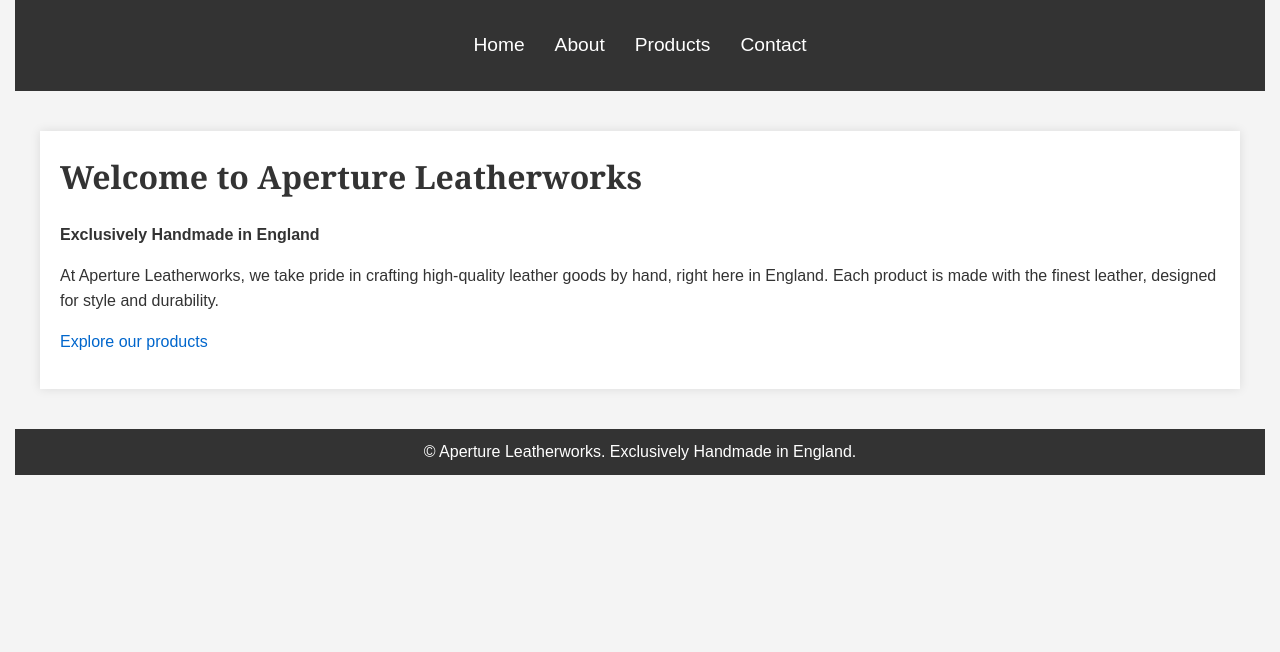
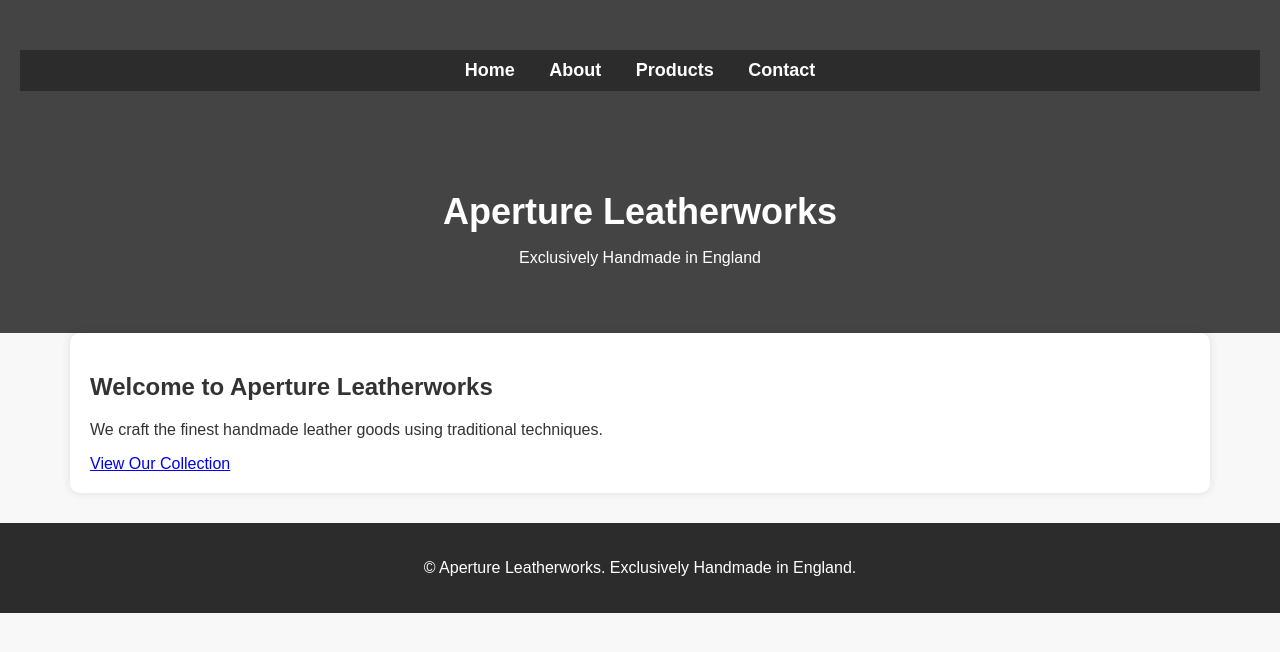
Before and after one commit to ApertureLeatherworks/aperture-leatherworks, a Jekyll site: the page built from index.markdown, in a window 1280 px wide. Shown: the top 652 px of the page. Built offline with Jekyll 4.4.1, drawn with Linux system fonts in a browser that asks for light colours.

Commit message:
new layout

```diff
--- a/_layouts/default.html
+++ b/_layouts/default.html
@@ -11,10 +11,10 @@
   <header>
     <nav>
       <ul>
-        <li><a href="{{ site.baseurl }}/">Home</a></li>
-        <li><a href="{{ site.baseurl }}/about">About</a></li>
-        <li><a href="{{ site.baseurl }}/products">Products</a></li>
-        <li><a href="{{ site.baseurl }}/contact">Contact</a></li>
+          <li><a href="/">Home</a></li>
+          <li><a href="/about">About</a></li>
+          <li><a href="/products">Products</a></li>
+          <li><a href="/contact">Contact</a></li>
       </ul>
     </nav>
   </header>
--- a/assets/css/style.css
+++ b/assets/css/style.css
@@ -1,179 +1,92 @@
-/* Reset some default styles */
-* {
+/* General Styles */
+body {
+  font-family: "Arial", sans-serif;
+  color: #333;
   margin: 0;
   padding: 0;
-  box-sizing: border-box;
+  background-color: #f8f8f8;
 }
 
-body {
-  font-family: 'Arial', sans-serif;
-  line-height: 1.6;
-  background-color: #f4f4f4;
-  color: #333;
-  padding: 0 15px;
+/* Navbar */
+nav {
+  background-color: #2c2c2c;
+  padding: 10px 0;
+  text-align: center;
 }
 
-h1, h2, h3, h4, h5, h6 {
-  font-family: 'Georgia', serif;
+nav ul {
+  list-style: none;
+  padding: 0;
+  margin: 0;
 }
 
-a {
-  text-decoration: none;
-  color: #0066cc;
+nav ul li {
+  display: inline;
+  margin: 0 15px;
 }
 
-a:hover {
-  text-decoration: underline;
+nav ul li a {
+  color: white;
+  text-decoration: none;
+  font-size: 18px;
+  font-weight: bold;
 }
 
 /* Header */
 header {
-  background-color: #333;
-  color: #fff;
-  padding: 20px 0;
   text-align: center;
+  padding: 50px 20px;
+  background-color: #444;
+  color: white;
 }
 
 header h1 {
-  font-size: 2.5em;
-}
-
-header p {
-  font-style: italic;
-  margin-top: 10px;
+  font-size: 36px;
+  margin: 0;
 }
 
 /* Main Content */
-main {
-  max-width: 1200px;
-  margin: 40px auto;
+.container {
+  max-width: 1100px;
+  margin: auto;
   padding: 20px;
-  background-color: #fff;
-  box-shadow: 0 0 10px rgba(0, 0, 0, 0.1);
+  background: white;
+  border-radius: 10px;
+  box-shadow: 0px 0px 10px rgba(0, 0, 0, 0.1);
 }
 
-main h1 {
-  font-size: 2em;
-  margin-bottom: 20px;
-}
-
-main h2 {
-  font-size: 1.5em;
-  margin-top: 20px;
-  margin-bottom: 10px;
-}
-
-main p {
-  margin-bottom: 15px;
-}
-
-/* Product grid */
+/* Product Grid */
 .products {
-  display: flex;
-  flex-wrap: wrap;
+  display: grid;
+  grid-template-columns: repeat(auto-fit, minmax(250px, 1fr));
   gap: 20px;
-  margin-top: 30px;
+  padding: 20px;
 }
 
 .product {
+  background: white;
   border: 1px solid #ddd;
-  padding: 20px;
-  background-color: #fff;
-  width: calc(33.33% - 20px);
-  box-shadow: 0 0 10px rgba(0, 0, 0, 0.1);
+  padding: 15px;
   text-align: center;
+  border-radius: 5px;
+  transition: transform 0.3s;
 }
 
 .product img {
-  width: 100%;
-  max-width: 250px;
-  margin-bottom: 10px;
+  max-width: 100%;
+  height: auto;
+  border-radius: 5px;
 }
 
-.product h3 {
-  font-size: 1.25em;
-  margin-bottom: 10px;
-}
-
-.product p {
-  font-size: 1em;
-  margin-bottom: 15px;
-}
-
-.product button {
-  padding: 10px;
-  background-color: #0066cc;
-  color: white;
-  border: none;
-  cursor: pointer;
-  transition: background-color 0.3s ease;
-}
-
-.product button:hover {
-  background-color: #003366;
+.product:hover {
+  transform: scale(1.05);
 }
 
 /* Footer */
 footer {
   text-align: center;
-  background-color: #333;
-  color: #fff;
-  padding: 10px 0;
-  margin-top: 40px;
+  padding: 20px;
+  background: #2c2c2c;
+  color: white;
+  margin-top: 30px;
 }
-
-/* Links */
-a {
-  color: #0066cc;
-  transition: color 0.3s ease;
-}
-
-a:hover {
-  color: #003366;
-}
-
-/* Responsive Layout */
-@media (max-width: 768px) {
-  body {
-    padding: 0 10px;
-  }
-
-  main {
-    margin: 20px auto;
-    padding: 15px;
-  }
-
-  .products {
-    flex-direction: column;
-    align-items: center;
-  }
-
-  .product {
-    width: 100%;
-  }
-}
-
-/* Navbar Styling */
-nav ul {
-  display: flex;
-  justify-content: center;
-  background-color: #333;
-  padding: 10px 0;
-  margin: 0;
-}
-
-nav ul li {
-  list-style-type: none;
-  margin: 0 15px;
-}
-
-nav ul li a {
-  color: white;
-  font-size: 1.2em;
-  text-decoration: none;
-  transition: color 0.3s ease;
-}
-
-nav ul li a:hover {
-  color: #0066cc;
-}
--- a/index.markdown
+++ b/index.markdown
@@ -1,10 +1,15 @@
 ---
 layout: default
-title: "Home | Aperture Leatherworks"
+title: Aperture Leatherworks
 ---
-# Welcome to Aperture Leatherworks
-**Exclusively Handmade in England**
 
-At Aperture Leatherworks, we take pride in crafting high-quality leather goods by hand, right here in England. Each product is made with the finest leather, designed for style and durability.
+<header>
+    <h1>Aperture Leatherworks</h1>
+    <p>Exclusively Handmade in England</p>
+</header>
 
-[Explore our products](./products)
+<div class="container">
+    <h2>Welcome to Aperture Leatherworks</h2>
+    <p>We craft the finest handmade leather goods using traditional techniques.</p>
+    <a href="/products" class="button">View Our Collection</a>
+</div>
```
Also changed, not shown: products.md (+8 -18 lines).
